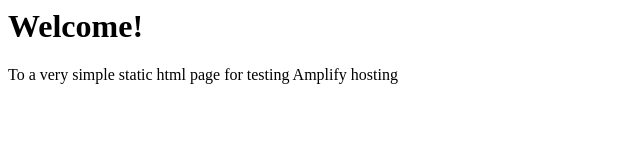
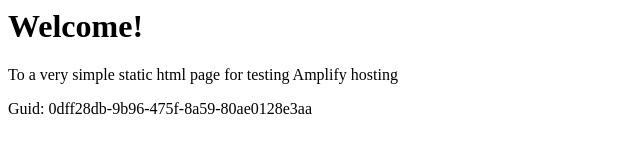
Before and after one commit to aws-aemilia-bom/Github-PR-Commit-Integration-Test-DoNotTouch-v0-preprod-ap-south-1, a website: page src/index.html in a window 1280 px wide. Shown: the whole page, without its empty margins (0-640 px from the left). Drawn offline with Linux system fonts and the light colour scheme.

Commit message:
commit from integ tests

```diff
--- a/src/index.html
+++ b/src/index.html
@@ -1,3 +1,5 @@
+
+
 <html lang="en">
 
 <head>
@@ -10,6 +12,6 @@
 <body>
     <h1>Welcome!</h1>
     <p>To a very simple static html page for testing Amplify hosting</p>
-</body>
+    <p>Guid: 0dff28db-9b96-475f-8a59-80ae0128e3aa</p></body>
 
 </html>
```
